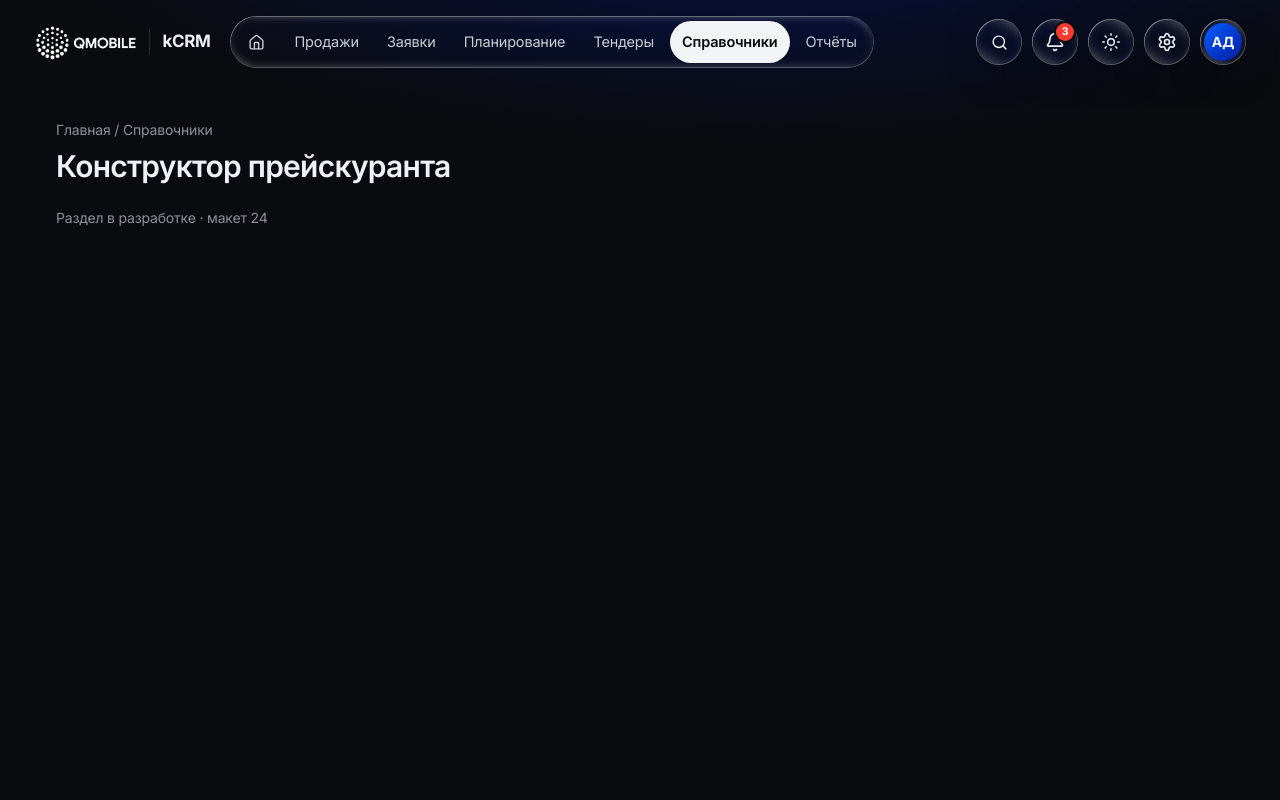
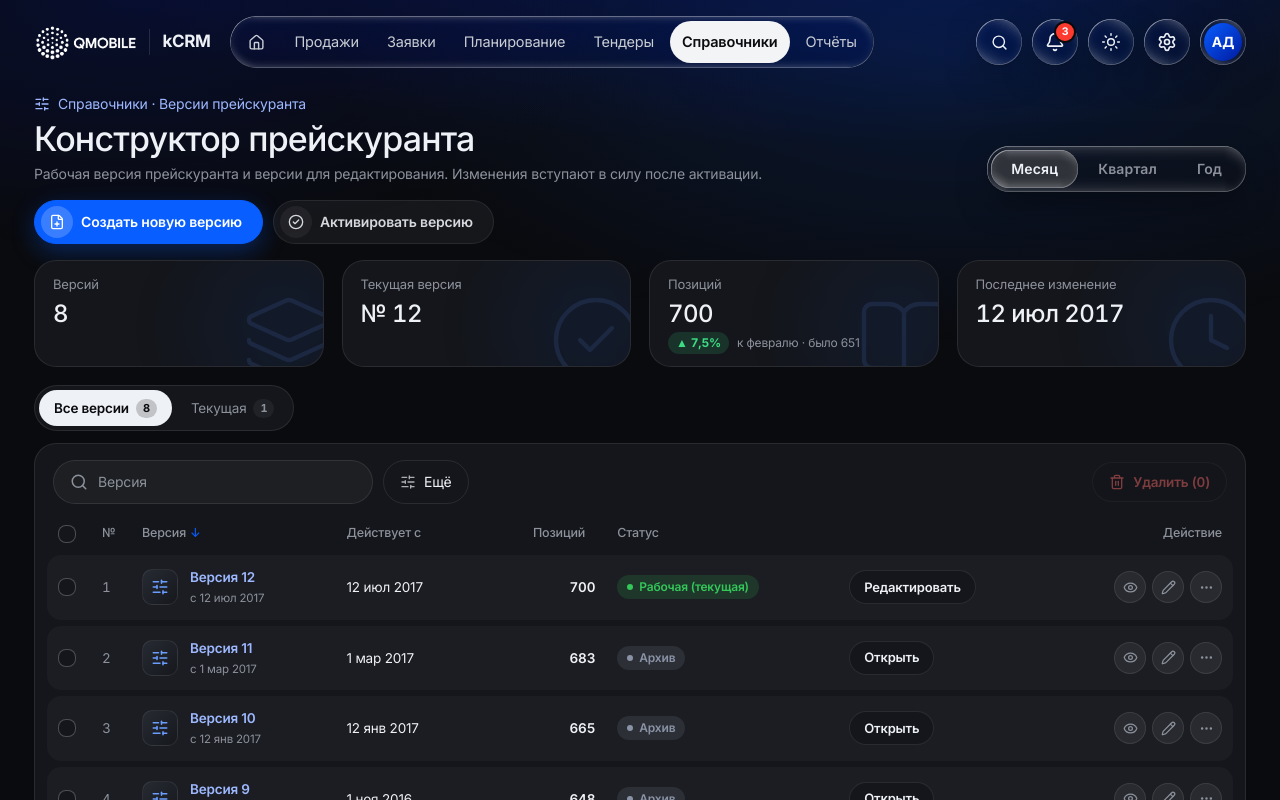
Before and after one commit to memfik/kcrm-front, a Next.js app: page /price-builder in a window 1280 px wide. Shown: the top 800 px of the page. Built offline with nearby package versions, Linux system fonts and the light colour scheme.

Commit message:
Конструктор прейскуранта (макет 24)

```diff
--- a/src/app/(main)/[section]/page.tsx
+++ b/src/app/(main)/[section]/page.tsx
@@ -4,7 +4,7 @@ import { ALL_SECTIONS, NAV_GROUPS, findSection } from "@/config/nav"
 import { PageHero } from "@/components/shared/page-hero"
 
 /** Разделы со своими маршрутами — заглушка их не отдаёт. */
-const OWN_ROUTES = new Set(["counterparties", "deals", "offers", "discount-requests", "sandbox", "leads", "tech-requests", "work-orders", "ip-requests", "number-capacity", "subscribers", "install-acts", "tasks", "calendar", "sales-plan", "ipr", "forecasts", "tenders", "lots", "tender-reports", "catalog"])
+const OWN_ROUTES = new Set(["counterparties", "deals", "offers", "discount-requests", "sandbox", "leads", "tech-requests", "work-orders", "ip-requests", "number-capacity", "subscribers", "install-acts", "tasks", "calendar", "sales-plan", "ipr", "forecasts", "tenders", "lots", "tender-reports", "catalog", "price-builder"])
 
 export function generateStaticParams() {
   return ALL_SECTIONS.filter((s) => !OWN_ROUTES.has(s.slug)).map((s) => ({ section: s.slug }))
--- /dev/null
+++ b/src/app/(main)/price-builder/[id]/page.tsx
@@ -0,0 +1,21 @@
+import { Suspense } from "react"
+import type { Metadata } from "next"
+import { Record } from "../views"
+
+export const metadata: Metadata = { title: "Версия прейскуранта — kCRM" }
+
+type Props = PageProps<"/price-builder/[id]">
+
+/** id известен только при запросе — читаем его внутри Suspense (cacheComponents). */
+export default function PriceBuilderRecordPage({ params }: Props) {
+  return (
+    <Suspense>
+      <Content params={params} />
+    </Suspense>
+  )
+}
+
+async function Content({ params }: Pick<Props, "params">) {
+  const { id } = await params
+  return <Record id={+id} />
+}
--- /dev/null
+++ b/src/app/(main)/price-builder/page.tsx
@@ -0,0 +1,9 @@
+import type { Metadata } from "next"
+import { List } from "./views"
+
+export const metadata: Metadata = { title: "Конструктор прейскуранта — kCRM" }
+
+/** 24 Конструктор прейскуранта. */
+export default function PriceBuilderPage() {
+  return <List />
+}
--- /dev/null
+++ b/src/app/(main)/price-builder/views.tsx
@@ -0,0 +1,10 @@
+"use client"
+
+import { ListPage } from "@/components/list/list-page"
+import { RecordPage } from "@/components/list/record-page"
+import { PRICE_BUILDER } from "@/config/lists/price-builder"
+
+/* Конфиг с функциями живёт только на клиенте — страницы маршрута отдают эти обёртки. */
+
+export const List = () => <ListPage cfg={PRICE_BUILDER} />
+export const Record = ({ id }: { id: number }) => <RecordPage cfg={PRICE_BUILDER} id={id} />
--- /dev/null
+++ b/src/config/lists/price-builder.tsx
@@ -0,0 +1,143 @@
+import Link from "next/link"
+import { BookOpen, CircleCheck, Clock, FilePlus, Layers, SlidersHorizontal } from "lucide-react"
+import { DateCell, Kv, NameCell, Section, Status } from "@/components/list/cells"
+import { toast } from "@/components/shared/toast"
+import { rowsStore } from "@/lib/list/store"
+import type { ListConfig } from "@/lib/list/types"
+import { fmt, shortDate } from "@/lib/period"
+import { CATALOG_ITEMS } from "./catalog"
+
+/*
+ * 24 Конструктор прейскуранта — версии прейскуранта: рабочая и архивные. Изменения вступают в силу после активации.
+ * Версии и даты — как в макете; позиции версии — прейскурант копии базы. TODO: API, редактирование позиций версии.
+ */
+
+export type PriceVersion = {
+  id: number
+  /** Действует с. */
+  date: string
+  /** Рабочая (текущая). */
+  act: boolean
+  /** Позиций. */
+  n: number
+}
+
+const VERSIONS: [number, string, boolean][] = [
+  [5, "2016-01-25", false],
+  [6, "2016-01-25", false],
+  [7, "2016-01-26", false],
+  [8, "2016-08-16", false],
+  [9, "2016-11-01", false],
+  [10, "2017-01-12", false],
+  [11, "2017-03-01", false],
+  [12, "2017-07-12", true],
+]
+const TOTAL = CATALOG_ITEMS.length
+const ALL: PriceVersion[] = VERSIONS.map(([id, date, act]) => ({ id, date, act, n: act ? TOTAL : Math.round(TOTAL * (0.7 + id / 40)) }))
+
+const status = (x: PriceVersion) => (x.act ? <Status text="Рабочая (текущая)" color="#34c759" /> : <Status text="Архив" color="#8a93a6" />)
+
+/** Сделать версию рабочей: у остальных снимаем отметку. Возвращает отмену. */
+function activate(x: PriceVersion) {
+  const before = rowsStore.all(PRICE_BUILDER)
+  before.forEach((v) => v.act !== (v.id === x.id) && rowsStore.save(PRICE_BUILDER, { ...v, act: v.id === x.id }))
+  return () => before.forEach((v) => rowsStore.save(PRICE_BUILDER, v))
+}
+
+export const PRICE_BUILDER: ListConfig<PriceVersion> = {
+  key: "price-builder",
+  title: "Конструктор прейскуранта",
+  crumb: "Справочники · Версии прейскуранта",
+  icon: SlidersHorizontal,
+  search: "Версия",
+  buttons: [
+    { icon: FilePlus, label: "Создать новую версию", href: "/price-builder/new" },
+    { icon: CircleCheck, label: "Активировать версию", onClick: "bulk" },
+  ],
+  rows: () => ALL.map((x) => ({ ...x })),
+  text: (x) => `версия ${x.id}`,
+  tabs: [
+    { k: "a", t: "Все версии", f: () => true },
+    { k: "c", t: "Текущая", f: (x) => x.act },
+  ],
+  sort: ["id", -1],
+  cols: [
+    { k: "id", t: "Версия", value: (x) => x.id, render: (x) => <NameCell icon={SlidersHorizontal} name={`Версия ${x.id}`} sub={`с ${shortDate(x.date)}`} /> },
+    { k: "date", t: "Действует с", date: true, value: (x) => x.date, render: (x) => <DateCell d={x.date} /> },
+    { k: "n", t: "Позиций", num: true, value: (x) => x.n, render: (x) => fmt(x.n) },
+    { k: "act", t: "Статус", value: (x) => (x.act ? "Рабочая" : "Архив"), render: status },
+    {
+      k: "b",
+      t: "",
+      noSort: true,
+      value: () => null,
+      render: (x) => (
+        <Link
+          href={`/price-builder/${x.id}`}
+          onClick={(e) => e.stopPropagation()}
+          className="inline-flex h-[34px] items-center rounded-full border border-border bg-card px-3.5 text-[13px] font-semibold hover:bg-[var(--soft)]"
+        >
+          {x.act ? "Редактировать" : "Открыть"}
+        </Link>
+      ),
+    },
+  ],
+  kpis: () => [
+    { t: "Версий", icon: Layers, c: ALL.length },
+    { t: "Текущая версия", icon: CircleCheck, c: 12, f: (v) => `№ ${v}` },
+    { t: "Позиций", icon: BookOpen, c: TOTAL, p: Math.round(TOTAL * 0.93) },
+    { t: "Последнее изменение", icon: Clock, c: 0, f: () => "12 июл 2017" },
+  ],
+  sub: () => "Рабочая версия прейскуранта и версии для редактирования. Изменения вступают в силу после активации.",
+  // «Активировать версию» в шапке — первая из отмеченных (рабочей может быть только одна)
+  bulk: { done: "Активирована версия", run: (rows) => (rows[0] ? activate(rows[0]) : undefined) },
+  noCards: true,
+  record: (x) => ({
+    title: `Версия ${x.id}`,
+    meta: status(x),
+    actions: x.act
+      ? []
+      : [
+          {
+            icon: CircleCheck,
+            label: "Активировать",
+            run: () => void toast(`Версия ${x.id} — рабочая`, activate(x)),
+          },
+        ],
+    stats: [
+      { t: "Действует с", v: <DateCell d={x.date} /> },
+      { t: "Позиций", v: fmt(x.n) },
+      { t: "Статус", v: x.act ? "Рабочая" : "Архив" },
+    ],
+    facts: [],
+    tabs: [
+      {
+        t: "Версия",
+        body: (
+          <Section title="Параметры">
+            <Kv
+              items={[
+                { t: "Действует с", v: <DateCell d={x.date} /> },
+                { t: "Позиций", v: fmt(x.n) },
+                { t: "Статус", v: x.act ? "Рабочая" : "Архив" },
+                {
+                  t: "Позиции",
+                  wide: true,
+                  v: (
+                    <Link href="/catalog" className="text-[#085eff] hover:underline dark:text-[#9db8ff]">
+                      Открыть в «Продукт-каталоге»
+                    </Link>
+                  ),
+                },
+              ]}
+            />
+          </Section>
+        ),
+      },
+    ],
+  }),
+  name: (x) => `Версия ${x.id}`,
+  // новая версия — копия текущей по позициям; рабочей становится после активации
+  blank: () => ({ id: 0, date: "", act: false, n: TOTAL }),
+  fields: [{ k: "date", t: "Действует с", type: "date", required: true, get: (x) => x.date, set: (x, v) => ({ ...x, date: v }) }],
+}
```
Also changed, not shown: 1 other file (tests, documents, lock files or other folders).
